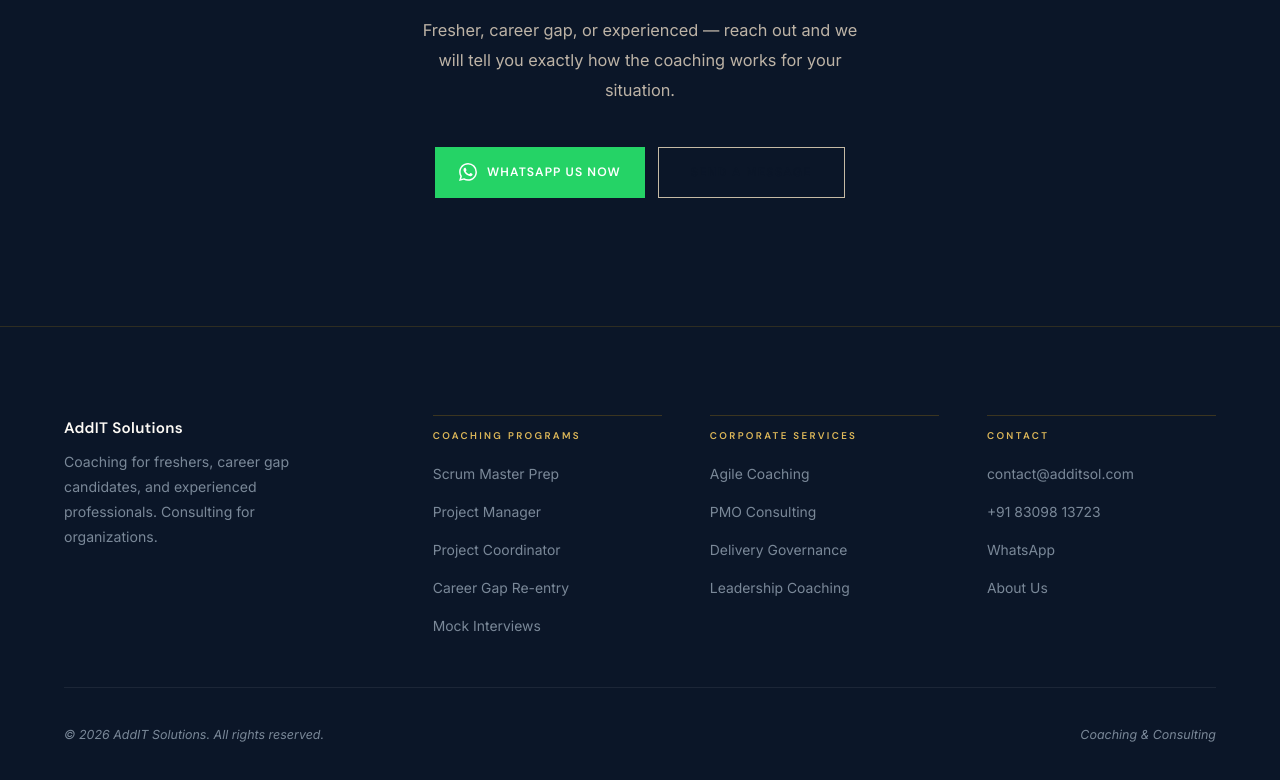
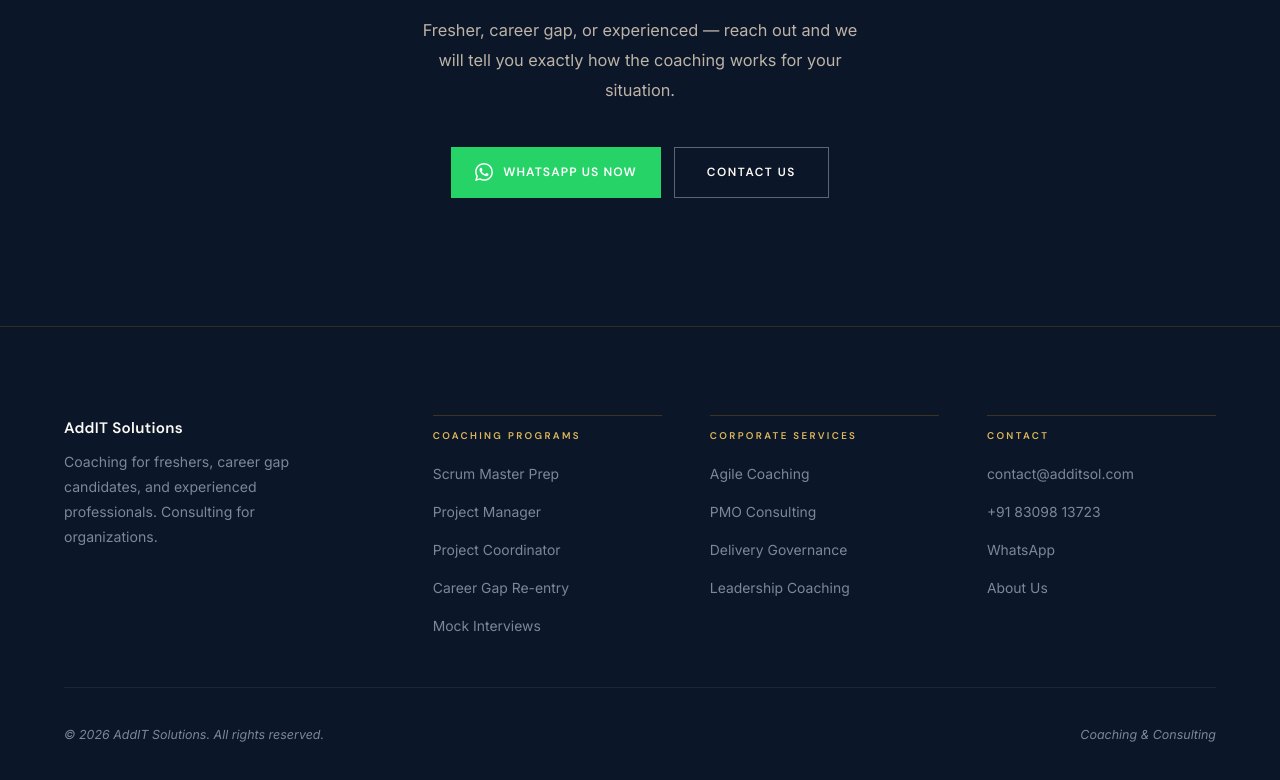
Before and after one commit to PMAISM/Pmaism_website, a plain HTML site: page index.html in a window 1280 px wide. Shown: the part 9074-9854 px from the top of the page. Drawn offline with nearby package versions, Linux system fonts and the light colour scheme.

Commit message:
Fix Contact CTA button visibility on dark section
Replace invisible btn-secondary with btn-ghost-light (white text/border)
on dark navy background. Rename label to "Contact Us".

Co-Authored-By: Claude Sonnet 4.6 <noreply@anthropic.com>

```diff
--- a/index.html
+++ b/index.html
@@ -578,7 +578,7 @@
             <svg viewBox="0 0 24 24" aria-hidden="true"><path d="M17.472 14.382c-.297-.149-1.758-.867-2.03-.967-.273-.099-.471-.148-.67.15-.197.297-.767.966-.94 1.164-.173.199-.347.223-.644.075-.297-.15-1.255-.463-2.39-1.475-.883-.788-1.48-1.761-1.653-2.059-.173-.297-.018-.458.13-.606.134-.133.298-.347.446-.52.149-.174.198-.298.298-.497.099-.198.05-.371-.025-.52-.075-.149-.669-1.612-.916-2.207-.242-.579-.487-.5-.669-.51-.173-.008-.371-.01-.57-.01-.198 0-.52.074-.792.372-.272.297-1.04 1.016-1.04 2.479 0 1.462 1.065 2.875 1.213 3.074.149.198 2.096 3.2 5.077 4.487.709.306 1.262.489 1.694.625.712.227 1.36.195 1.871.118.571-.085 1.758-.719 2.006-1.413.248-.694.248-1.289.173-1.413-.074-.124-.272-.198-.57-.347m-5.421 7.403h-.004a9.87 9.87 0 01-5.031-1.378l-.361-.214-3.741.982.998-3.648-.235-.374a9.86 9.86 0 01-1.51-5.26c.001-5.45 4.436-9.884 9.888-9.884 2.64 0 5.122 1.03 6.988 2.898a9.825 9.825 0 012.893 6.994c-.003 5.45-4.437 9.884-9.885 9.884m8.413-18.297A11.815 11.815 0 0012.05 0C5.495 0 .16 5.335.157 11.892c0 2.096.547 4.142 1.588 5.945L.057 24l6.305-1.654a11.882 11.882 0 005.683 1.448h.005c6.554 0 11.89-5.335 11.893-11.893a11.821 11.821 0 00-3.48-8.413z"/></svg>
             WhatsApp Us Now
           </a>
-          <a href="contact.html" class="btn btn-secondary">Send a Message</a>
+          <a href="contact.html" class="btn btn-ghost-light">Contact Us</a>
         </div>
       </section>
 
--- a/styles.css
+++ b/styles.css
@@ -262,6 +262,16 @@ h3 { font-size: clamp(1.1rem, 1.8vw, 1.45rem); margin-bottom: 0.5rem; }
 .btn-secondary:hover {
   border-color: var(--ink);
   background: rgba(11,22,40,0.03);
+}
+.btn-ghost-light {
+  background: transparent;
+  border-color: rgba(253,250,245,0.35);
+  color: var(--white);
+}
+.btn-ghost-light:hover {
+  background: rgba(253,250,245,0.08);
+  border-color: rgba(253,250,245,0.7);
+  color: var(--white);
 }
 
 /* ─── HERO ─── */
```
